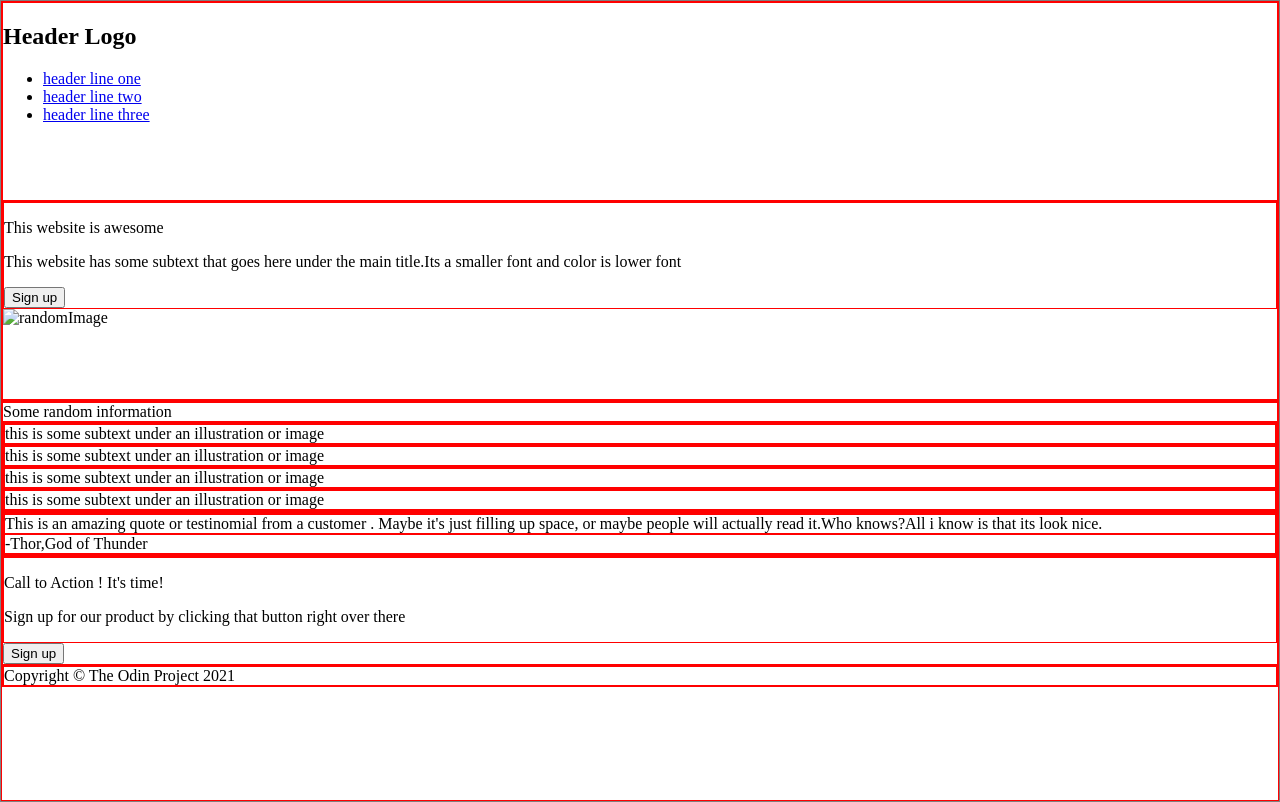
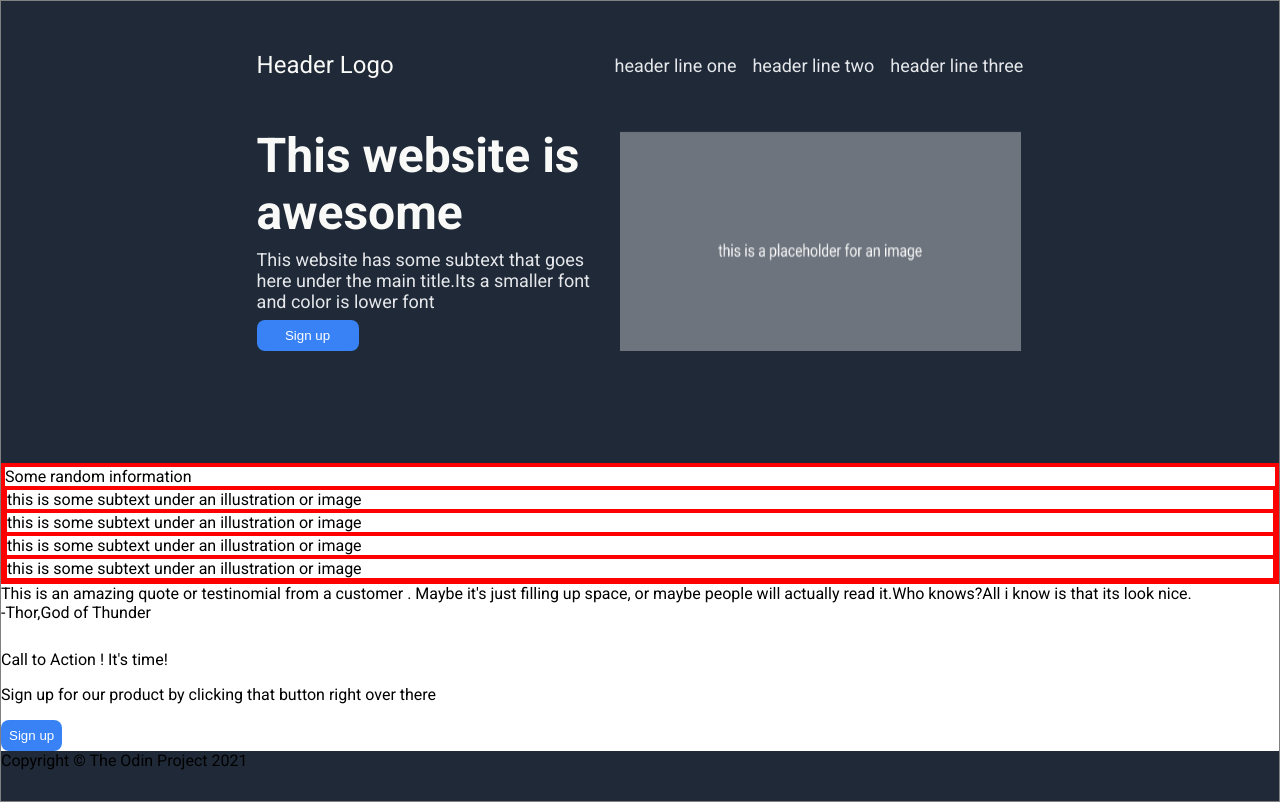
Before and after one commit to YashvirSinghNathawat/LandingPage, a plain HTML site: page index.html in a window 1280 px wide. Drawn offline with Linux system fonts and the light colour scheme.

Commit message:
Column1 done

```diff
--- a/index.html
+++ b/index.html
@@ -6,27 +6,31 @@
         <link rel="stylesheet" href="./style.css">
     </head>
     <body>
-        <div class="container-1">
+        <div class="hero">
+          <div class="container">
             <div class="header1">
-              <h2>Header Logo</h2>
+                <div class="text">Header Logo </div>
                 <ul>
                   <li><a href="#">header line one</a></li>
                   <li><a href="#">header line two</a></li>
                   <li><a href="#">header line three</a></li>
               </ul>
             </div>
+
             <div class="header2">
-              <div class="header2-left">
-                  <p>This website is awesome</p>
-                  <p>This website has some subtext that goes here under the main title.Its a smaller font and color is lower font</p>
+                <div class="left">
+                    <div class="main-text">This website is awesome</div>
+                    <div class="second-text">This website has some subtext that goes here under the main title.Its a smaller font and color is lower font</div>
                     <button class="Signup">Sign up</button>
                 </div>
-              <img src="" alt="randomImage">
+                <img src="./images/placeholder_image.png" alt="randomImage">
             </div>
           </div>
-        <div class="container-2">
+        </div>
+        <div class="column2">
+            <div class="container">
               <div class="text">Some random information </div>
-            <div class="container">
+              <div class="container-down">
                   <div class="info">
                       <img src="" alt="">
                      <div class="text">this is some subtext under an illustration or image</div>
@@ -44,7 +48,8 @@
                       <div class="text">this is some subtext under an illustration or image</div>
                   </div>
               </div>
-        </  div>
+            </div>
+        </div>
         <div class="container-3">
           <div class="quote">
               <div class="text">
--- a/style.css
+++ b/style.css
@@ -1,5 +1,7 @@
+@import url('https://fonts.googleapis.com/css2?family=Roboto:wght@400;700&display=swap');
 html{
     height: 100%;
+    font-family: roboto;
 }
 body{
     min-height: 100%;
@@ -10,10 +12,75 @@ body{
     border: 1px solid gray;
 }
 div{
-    border: 1px solid red;
     flex: 1;
 }
-.container-1{
+ul{
+    list-style-type: none;
+    display: flex;
+    margin: 0;
+    padding: 0;
+    gap: 16px;
+    color: #e5e7eb;
+    font-size: 18px;
+    align-items: center;
+}
+a{
+    text-decoration: none;
+    color: #e5e7eb;
+}
+button{
+    color: white;
+    background-color: #3882f6;
+    border: none;
+    border-radius: 8px;
+    padding: 8px;
+    max-width: 30%;
+}
+.hero,
+.footer{
+    background-color: #1F2937;
+}
+.hero{
     display: flex;
     flex-direction: column;
 }
+    .hero .container{
+    margin: 50px auto 112px auto;
+    max-width: 60%;
+}
+.header1{
+    display: flex;
+    justify-content: space-between;
+}
+.header1 .text{
+    font-size: 24px;
+    color: #f9faf8;
+}
+.header2{
+    display: flex;
+    margin-top: 48px;
+    gap: 24px;
+    justify-content: space-between;
+}
+.header2 .left{
+    max-width: 50%;
+    display: flex;
+    flex-direction: column;
+    gap: 8px;
+}
+.header2 .left .main-text{
+    font-size: 48px;
+    font-weight: 900;
+    color : #f9faf8
+}
+.header2 .left .second-text{
+    font-size: 18px;
+    color: #e5e7eb;
+}
+.column2{
+    border: 2px solid red;
+    background-color: white;
+}
+.column2 div{
+    border: 1px solid red;
+}
```
Also changed, not shown: images/placeholder_image.png (added). Lines whose indentation alone changed are shown as unchanged.
